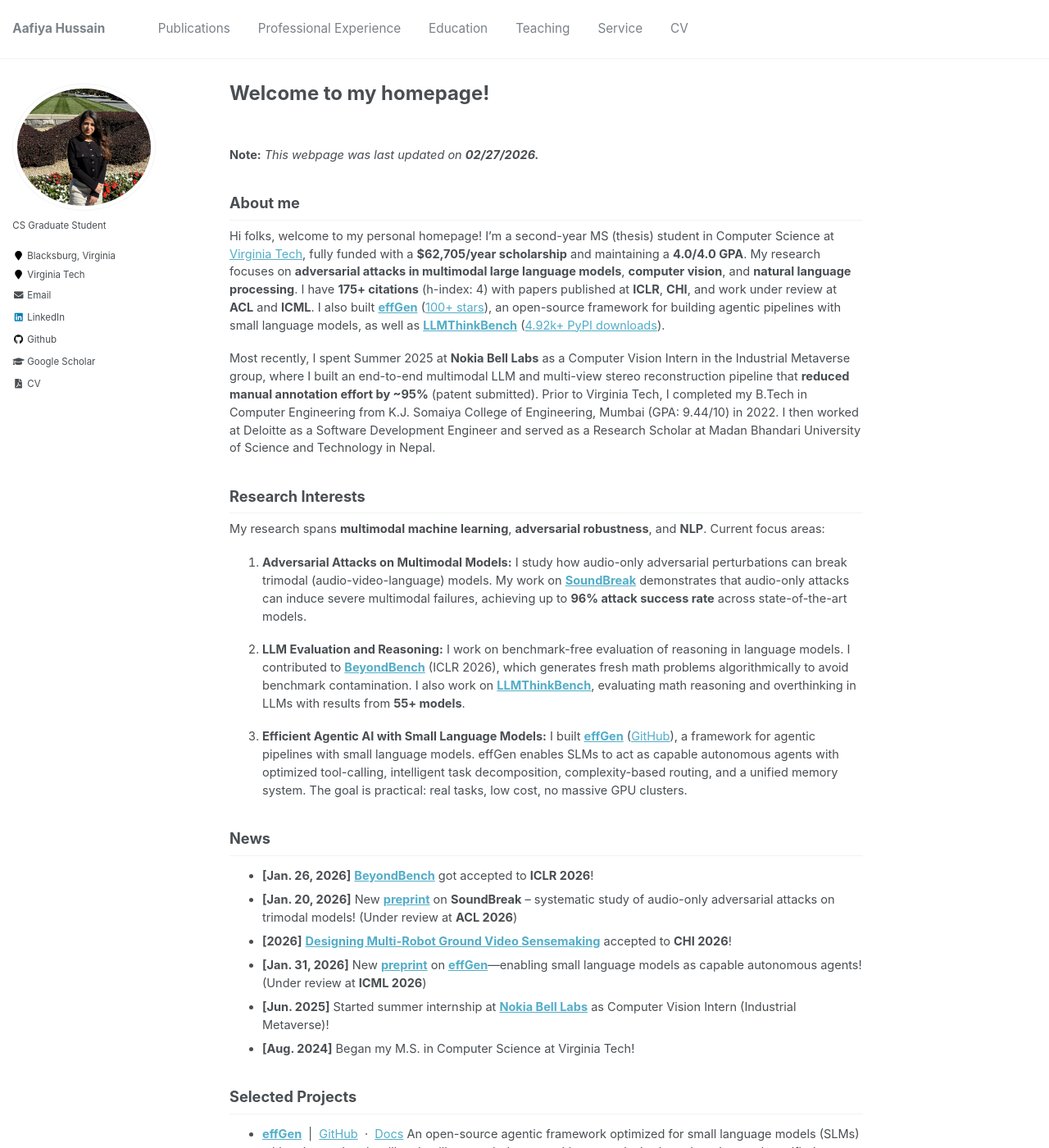
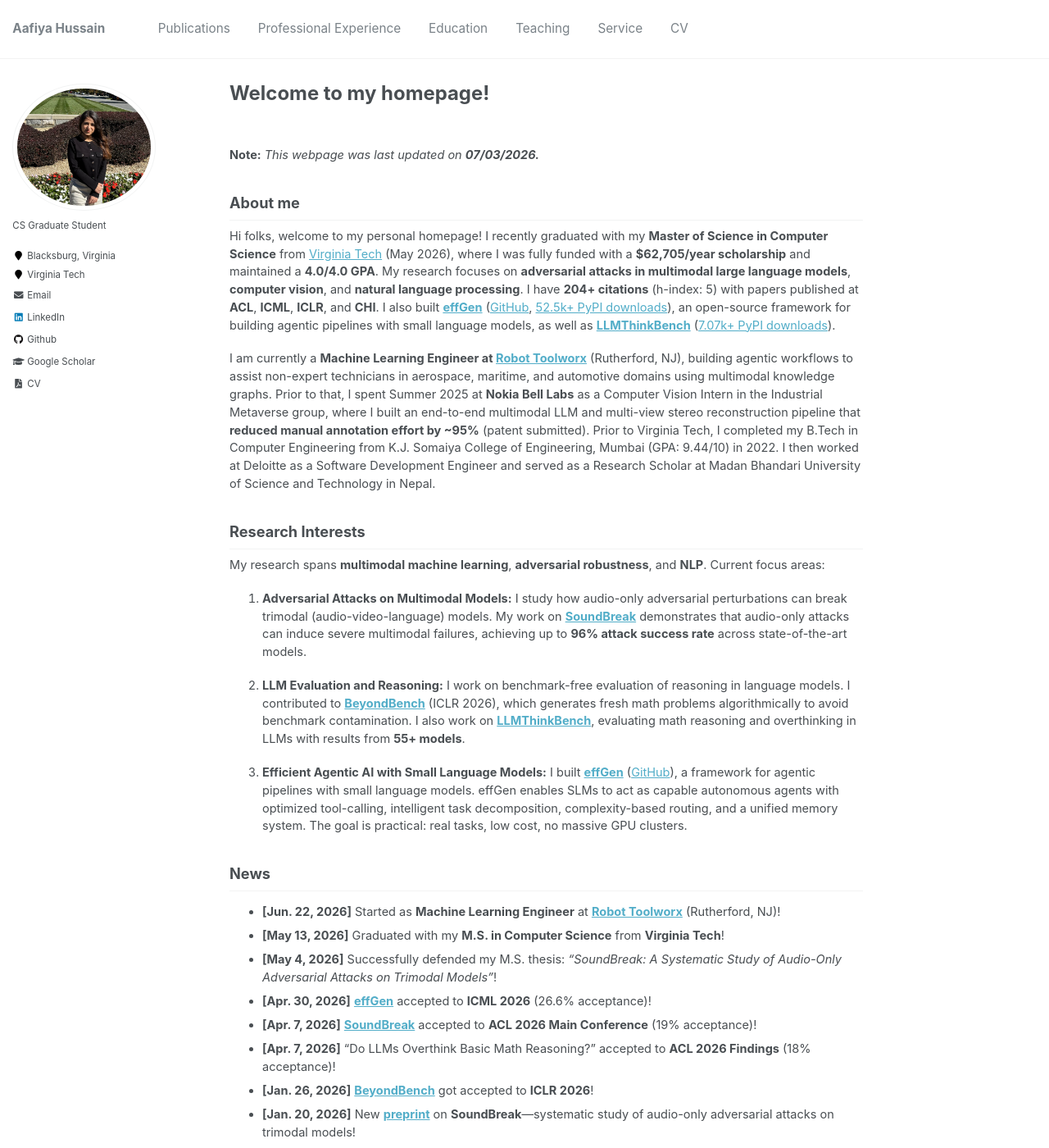
Before and after one commit to Aafiya-H/aafiya-h.github.io, a Jekyll site: the page built from _pages/about.md, in a window 1280 px wide and 1400 px high. Shown: the whole window at 82% size. Built offline with Jekyll 4.4.1, drawn with Linux system fonts in a browser that asks for light colours; some of the changed text lies outside the part shown.

```diff
--- a/_pages/about.md
+++ b/_pages/about.md
@@ -10,13 +10,13 @@ redirect_from:
 
 <br>
 
-**Note:** *This webpage was last updated on **02/27/2026.***
+**Note:** *This webpage was last updated on **07/03/2026.***
 
 ## About me
 
-Hi folks, welcome to my personal homepage! I'm a second-year MS (thesis) student in Computer Science at [Virginia Tech](https://vt.edu/), fully funded with a **$62,705/year scholarship** and maintaining a **4.0/4.0 GPA**. My research focuses on **adversarial attacks in multimodal large language models**, **computer vision**, and **natural language processing**. I have **175+ citations** (h-index: 4) with papers published at **ICLR**, **CHI**, and work under review at **ACL** and **ICML**. I also built [**effGen**](https://effgen.org/) ([100+ stars](https://github.com/Aafiya-H/effGen)), an open-source framework for building agentic pipelines with small language models, as well as [**LLMThinkBench**](https://github.com/Aafiya-H/LLMThinkBench) ([4.92k+ PyPI downloads](https://pypi.org/project/llmthinkbench/0.1.6/)).
+Hi folks, welcome to my personal homepage! I recently graduated with my **Master of Science in Computer Science** from [Virginia Tech](https://vt.edu/) (May 2026), where I was fully funded with a **$62,705/year scholarship** and maintained a **4.0/4.0 GPA**. My research focuses on **adversarial attacks in multimodal large language models**, **computer vision**, and **natural language processing**. I have **204+ citations** (h-index: 5) with papers published at **ACL**, **ICML**, **ICLR**, and **CHI**. I also built [**effGen**](https://effgen.org/) ([GitHub](https://github.com/Aafiya-H/effGen), [52.5k+ PyPI downloads](https://pypi.org/project/effgen/)), an open-source framework for building agentic pipelines with small language models, as well as [**LLMThinkBench**](https://github.com/Aafiya-H/LLMThinkBench) ([7.07k+ PyPI downloads](https://pypi.org/project/llmthinkbench/)).
 
-Most recently, I spent Summer 2025 at **Nokia Bell Labs** as a Computer Vision Intern in the Industrial Metaverse group, where I built an end-to-end multimodal LLM and multi-view stereo reconstruction pipeline that **reduced manual annotation effort by ~95%** (patent submitted). Prior to Virginia Tech, I completed my B.Tech in Computer Engineering from K.J. Somaiya College of Engineering, Mumbai (GPA: 9.44/10) in 2022. I then worked at Deloitte as a Software Development Engineer and served as a Research Scholar at Madan Bhandari University of Science and Technology in Nepal.
+I am currently a **Machine Learning Engineer at [Robot Toolworx](https://www.robottoolworx.com/)** (Rutherford, NJ), building agentic workflows to assist non-expert technicians in aerospace, maritime, and automotive domains using multimodal knowledge graphs. Prior to that, I spent Summer 2025 at **Nokia Bell Labs** as a Computer Vision Intern in the Industrial Metaverse group, where I built an end-to-end multimodal LLM and multi-view stereo reconstruction pipeline that **reduced manual annotation effort by ~95%** (patent submitted). Prior to Virginia Tech, I completed my B.Tech in Computer Engineering from K.J. Somaiya College of Engineering, Mumbai (GPA: 9.44/10) in 2022. I then worked at Deloitte as a Software Development Engineer and served as a Research Scholar at Madan Bhandari University of Science and Technology in Nepal.
 
 ## Research Interests
 
@@ -33,20 +33,26 @@ My research spans **multimodal machine learning**, **adversarial robustness**, a
 
 ## News
 
+- **[Jun. 22, 2026]** Started as **Machine Learning Engineer** at **[Robot Toolworx](https://www.robottoolworx.com/)** (Rutherford, NJ)!
+- **[May 13, 2026]** Graduated with my **M.S. in Computer Science** from **Virginia Tech**!
+- **[May 4, 2026]** Successfully defended my M.S. thesis: *"SoundBreak: A Systematic Study of Audio-Only Adversarial Attacks on Trimodal Models"*!
+- **[Apr. 30, 2026]** **[effGen](https://effgen.org/)** accepted to **ICML 2026** (26.6% acceptance)!
+- **[Apr. 7, 2026]** **[SoundBreak](https://arxiv.org/abs/2601.16231)** accepted to **ACL 2026 Main Conference** (19% acceptance)!
+- **[Apr. 7, 2026]** "Do LLMs Overthink Basic Math Reasoning?" accepted to **ACL 2026 Findings** (18% acceptance)!
 - **[Jan. 26, 2026]** **[BeyondBench](https://www.arxiv.org/abs/2509.24210)** got accepted to **ICLR 2026**!
-- **[Jan. 20, 2026]** New **[preprint](https://arxiv.org/abs/2601.16231)** on **SoundBreak** -- systematic study of audio-only adversarial attacks on trimodal models! (Under review at **ACL 2026**)
+- **[Jan. 20, 2026]** New **[preprint](https://arxiv.org/abs/2601.16231)** on **SoundBreak**&mdash;systematic study of audio-only adversarial attacks on trimodal models!
 - **[2026]** **[Designing Multi-Robot Ground Video Sensemaking](https://arxiv.org/abs/2602.08882)** accepted to **CHI 2026**!
-- **[Jan. 31, 2026]** New **[preprint](https://arxiv.org/abs/2602.00887)** on **[effGen](https://effgen.org/)**&mdash;enabling small language models as capable autonomous agents! (Under review at **ICML 2026**)
+- **[Jan. 31, 2026]** New **[preprint](https://arxiv.org/abs/2602.00887)** on **[effGen](https://effgen.org/)**&mdash;enabling small language models as capable autonomous agents!
 - **[Jun. 2025]** Started summer internship at **[Nokia Bell Labs](https://www.bell-labs.com/)** as Computer Vision Intern (Industrial Metaverse)!
 - **[Aug. 2024]** Began my M.S. in Computer Science at Virginia Tech!
 
 ## Selected Projects
 
-- **[effGen](https://effgen.org/)** &nbsp;|&nbsp; [GitHub](https://github.com/Aafiya-H/effGen) &nbsp;·&nbsp; [Docs](https://docs.effgen.org/)
-  An open-source agentic framework optimized for small language models (SLMs) with enhanced tool-calling, intelligent task decomposition, complexity-based routing, and a unified memory system.
+- **[effGen](https://effgen.org/)** &nbsp;|&nbsp; [GitHub](https://github.com/Aafiya-H/effGen) &nbsp;·&nbsp; [Docs](https://docs.effgen.org/) &nbsp;·&nbsp; [PyPI](https://pypi.org/project/effgen/)
+  An open-source agentic framework optimized for small language models (SLMs) with enhanced tool-calling, intelligent task decomposition, complexity-based routing, and a unified memory system. **52.5k+ PyPI downloads**.
 
 - **[LLMThinkBench](https://github.com/Aafiya-H/LLMThinkBench)** &nbsp;|&nbsp; [PyPI](https://pypi.org/project/llmthinkbench/) &nbsp;·&nbsp; [Leaderboard](https://ctrl-gaurav.github.io/llmthinkbench.github.io/)
-  A dynamic math reasoning evaluation framework for LLMs across 14 arithmetic tasks. **4.92k+ downloads**, results from **55+ LLMs**, novel Overthinking Score metric.
+  A dynamic math reasoning evaluation framework for LLMs across 14 arithmetic tasks. **7.07k+ downloads**, results from **55+ LLMs**, novel Overthinking Score metric.
 
 - **[DataSense](https://github.com/Aafiya-H/DataSense)**
   Multi-agent data visualization system using LLM ensembles to analyze datasets and automatically create the top 3 charts from 9+ options, reducing manual effort by **~75%**.
```
Also changed, not shown: _pages/education.md (+1 -1 lines), _pages/experience.md (+5 -0 lines), _pages/publications.md (+5 -6 lines), 1 other file.
